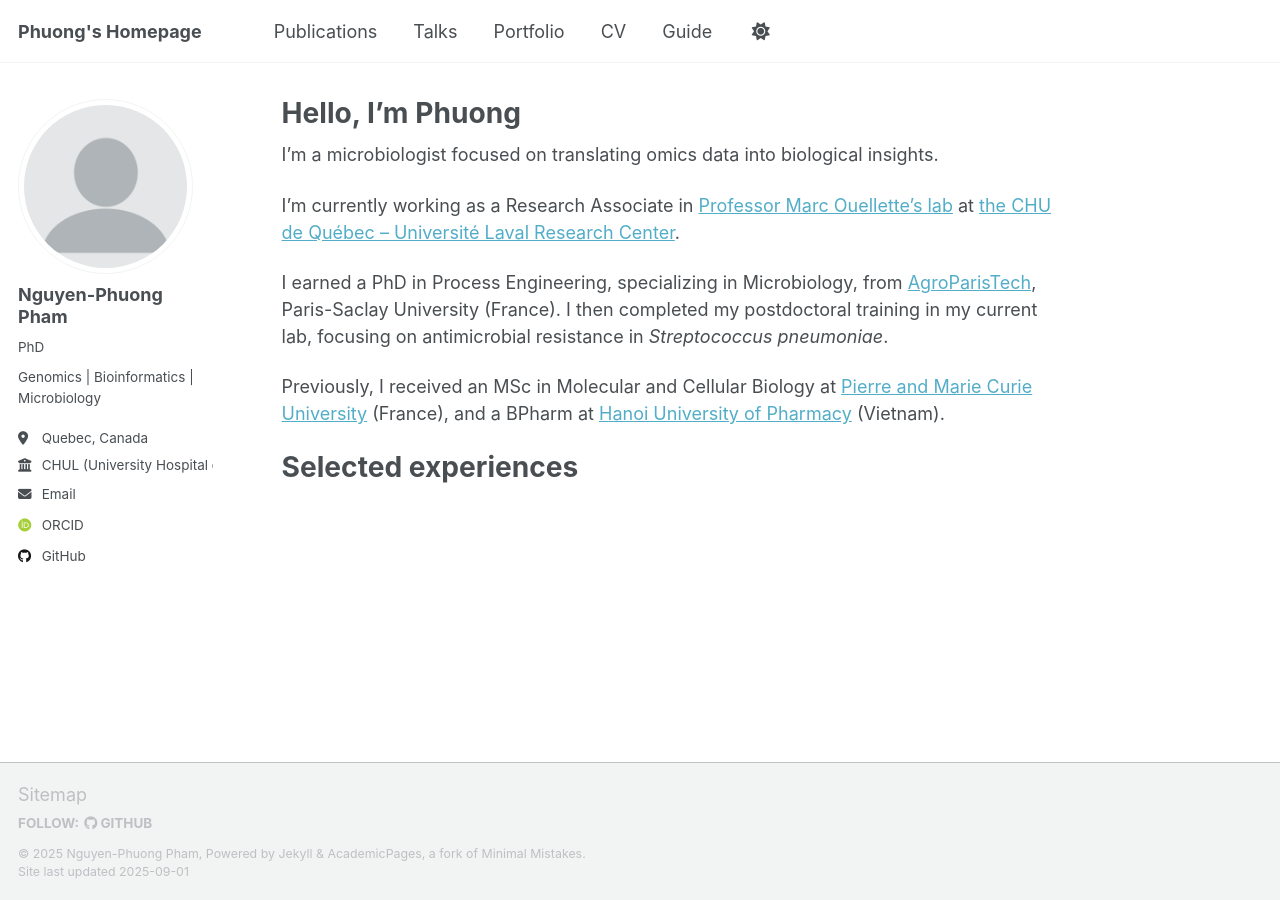
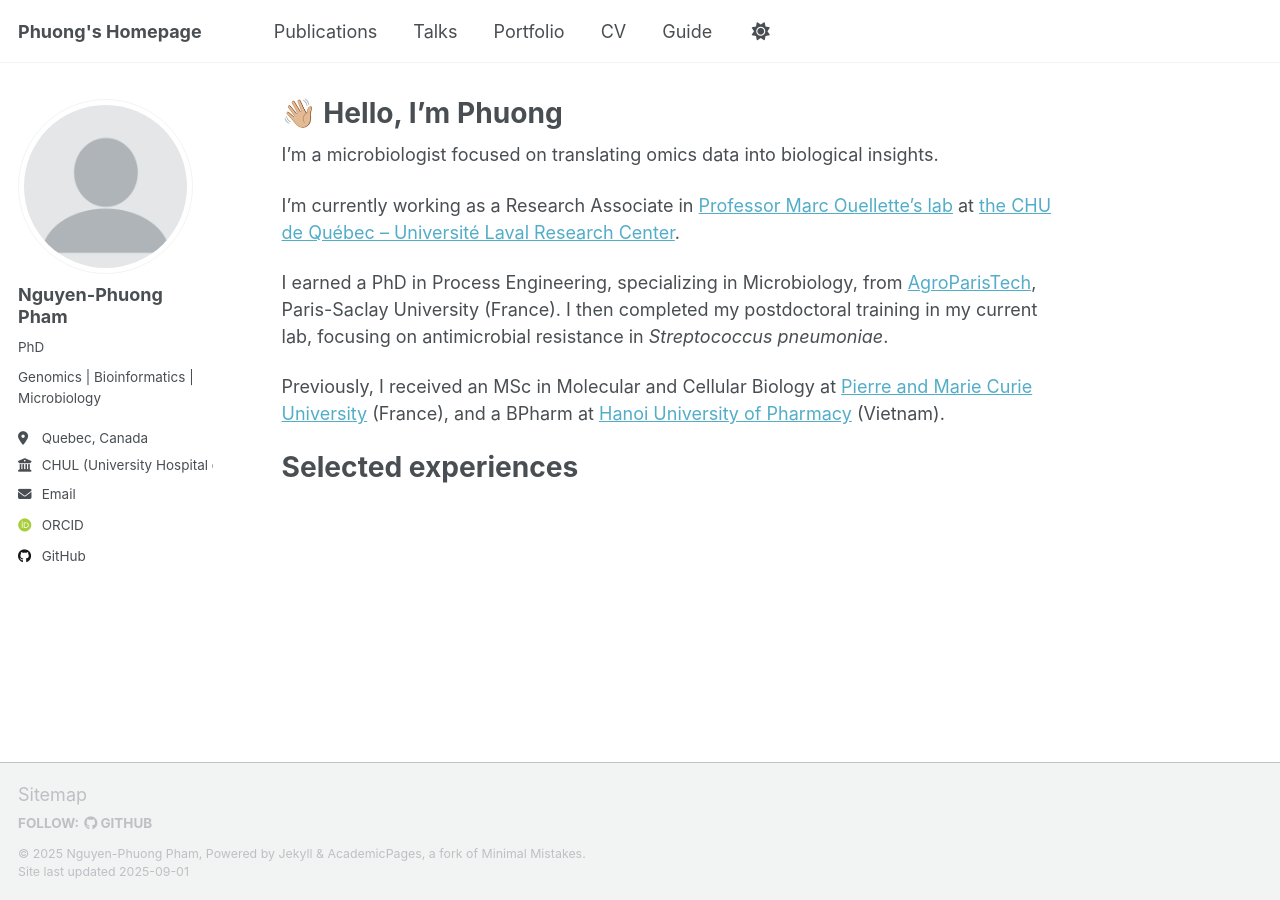
Before and after one commit to phng3001/phng3001.github.io, a Jekyll site: the page built from _pages/about.md, in a window 1280 px wide. Built offline with Jekyll 4.4.1, drawn with Linux system fonts in a browser that asks for light colours; some web fonts are replaced; a script that is not in the unit is left out.

```diff
--- a/_pages/about.md
+++ b/_pages/about.md
@@ -1,6 +1,6 @@
 ---
 permalink: /
-title: "Hello, I'm Phuong"
+title: "👋🏼 Hello, I'm Phuong"
 excerpt: "About me"
 author_profile: true
 redirect_from:
```
